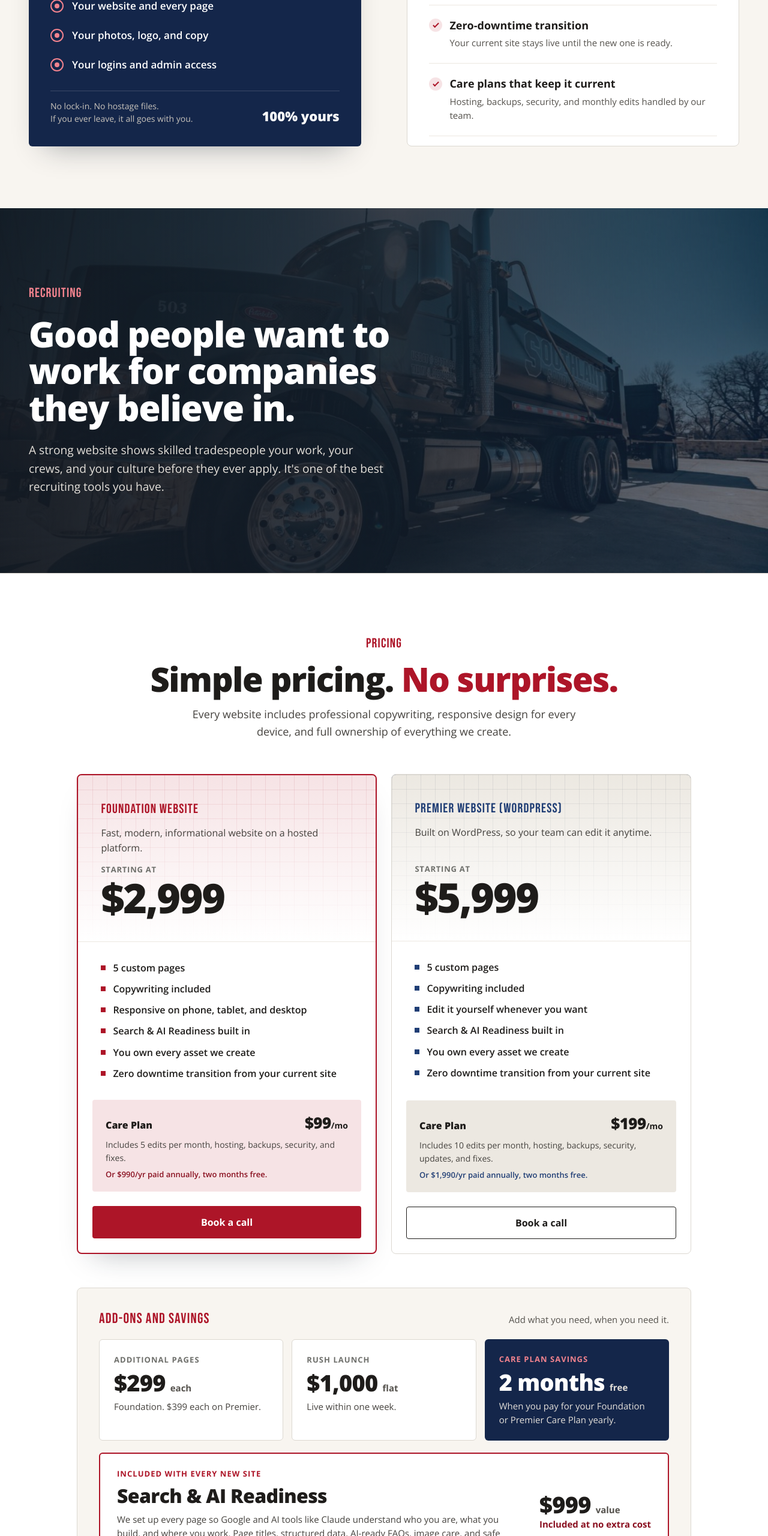
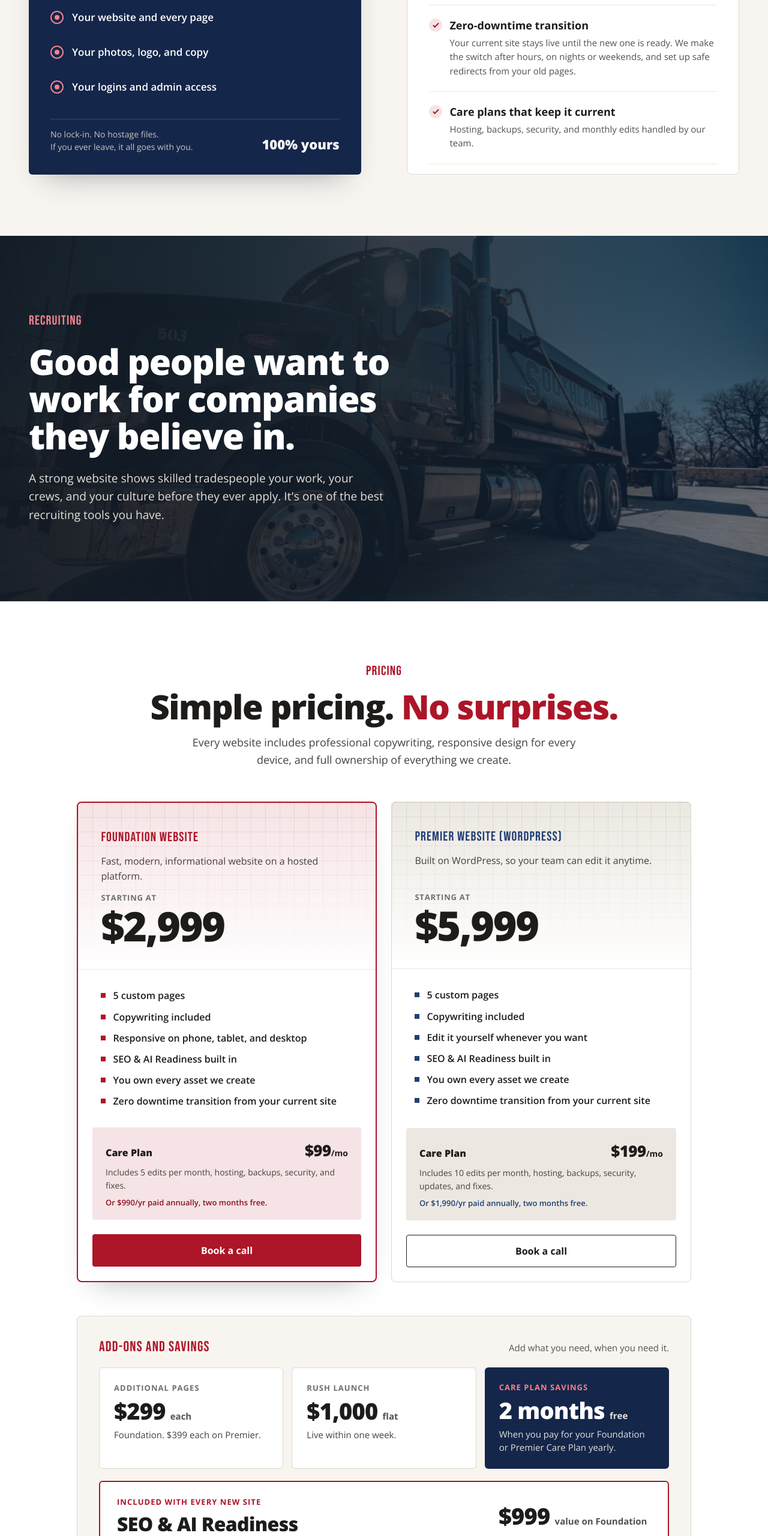
Before and after one commit to hard-hat-partners/usa-rem-site, a plain HTML site: page websites.html in a window 1280 px wide. Shown: the part 6560-9120 px from the top of the page at 60% size. Drawn offline with Linux system fonts and the light colour scheme; no server answers.

Commit message:
Websites: SEO & AI Readiness rename, Premier $1,499 value, zero-downtime note
Rename Search & AI Readiness to SEO & AI Readiness on the Websites page,
the seven trade and location pages, and llms.txt. Value block shows $999
on Foundation and $1,499 on Premier. Zero-downtime transition explains
after-hours switch and safe redirects.

Co-Authored-By: Claude Opus 5.5 <noreply@anthropic.com>
Claude-Session: https://claude.ai/code/session_014xcAnPEWXXVqtQwxM635AM

```diff
--- a/websites.html
+++ b/websites.html
@@ -413,7 +413,7 @@ a:hover{color:var(--brand-deep);text-decoration:underline}
 
       <li style="display:flex;flex-direction:column;gap:6px;padding:22px 0;border-bottom:1px solid var(--concrete-light);flex:1;justify-content:center">
         <span style="display:flex;gap:12px;align-items:center;font-weight:700;font-size:18px;line-height:1.3"><span aria-hidden="true" style="width:22px;height:22px;flex:none;border-radius:50%;background:var(--brand-tint);display:grid;place-items:center"><span style="width:5px;height:10px;border:solid var(--brand);border-width:0 2px 2px 0;transform:translateY(-1px) rotate(45deg)"></span></span>Zero-downtime transition</span>
-        <span style="font-size:15px;line-height:1.55;color:#55524D;padding-left:34px">Your current site stays live until the new one is ready.</span>
+        <span style="font-size:15px;line-height:1.55;color:#55524D;padding-left:34px">Your current site stays live until the new one is ready. We make the switch after hours, on nights or weekends, and set up safe redirects from your old pages.</span>
       </li>
 
       <li style="display:flex;flex-direction:column;gap:6px;padding:22px 0;border-bottom:1px solid var(--concrete-light);flex:1;justify-content:center">
@@ -471,7 +471,7 @@ a:hover{color:var(--brand-deep);text-decoration:underline}
 
             <li style="display:flex;gap:12px;align-items:baseline;font-size:16px;font-weight:600;line-height:1.45"><span style="width:8px;height:8px;background:var(--brand);flex:none;transform:translateY(-2px)"></span>Responsive on phone, tablet, and desktop</li>
 
-            <li style="display:flex;gap:12px;align-items:baseline;font-size:16px;font-weight:600;line-height:1.45"><span style="width:8px;height:8px;background:var(--brand);flex:none;transform:translateY(-2px)"></span>Search &amp; AI Readiness built in</li>
+            <li style="display:flex;gap:12px;align-items:baseline;font-size:16px;font-weight:600;line-height:1.45"><span style="width:8px;height:8px;background:var(--brand);flex:none;transform:translateY(-2px)"></span>SEO &amp; AI Readiness built in</li>
 
             <li style="display:flex;gap:12px;align-items:baseline;font-size:16px;font-weight:600;line-height:1.45"><span style="width:8px;height:8px;background:var(--brand);flex:none;transform:translateY(-2px)"></span>You own every asset we create</li>
 
@@ -510,7 +510,7 @@ a:hover{color:var(--brand-deep);text-decoration:underline}
 
             <li style="display:flex;gap:12px;align-items:baseline;font-size:16px;font-weight:600;line-height:1.45"><span style="width:8px;height:8px;background:var(--navy);flex:none;transform:translateY(-2px)"></span>Edit it yourself whenever you want</li>
 
-            <li style="display:flex;gap:12px;align-items:baseline;font-size:16px;font-weight:600;line-height:1.45"><span style="width:8px;height:8px;background:var(--navy);flex:none;transform:translateY(-2px)"></span>Search &amp; AI Readiness built in</li>
+            <li style="display:flex;gap:12px;align-items:baseline;font-size:16px;font-weight:600;line-height:1.45"><span style="width:8px;height:8px;background:var(--navy);flex:none;transform:translateY(-2px)"></span>SEO &amp; AI Readiness built in</li>
 
             <li style="display:flex;gap:12px;align-items:baseline;font-size:16px;font-weight:600;line-height:1.45"><span style="width:8px;height:8px;background:var(--navy);flex:none;transform:translateY(-2px)"></span>You own every asset we create</li>
 
@@ -556,11 +556,12 @@ a:hover{color:var(--brand-deep);text-decoration:underline}
       <div style="background:#fff;border:2px solid var(--brand);border-radius:6px;padding:24px 28px;display:flex;flex-wrap:wrap;align-items:center;justify-content:space-between;gap:16px 32px">
         <div style="display:flex;flex-direction:column;gap:10px;flex:1 1 420px">
           <span style="font-size:13px;font-weight:700;letter-spacing:.08em;text-transform:uppercase;color:var(--brand)">Included with every new site</span>
-          <span style="font-family:var(--f-head);font-weight:800;font-size:clamp(26px,2.6vw,32px);line-height:1.1;letter-spacing:-.02em">Search &amp; AI Readiness</span>
+          <span style="font-family:var(--f-head);font-weight:800;font-size:clamp(26px,2.6vw,32px);line-height:1.1;letter-spacing:-.02em">SEO &amp; AI Readiness</span>
           <span style="font-size:15px;line-height:1.55;color:#45423E">We set up every page so Google and AI tools like Claude understand who you are, what you build, and where you work. Page titles, structured data, AI-ready FAQs, image care, and safe redirects from your old site, all done before launch.</span>
         </div>
-        <div style="display:flex;flex-direction:column;gap:4px">
-          <div style="display:flex;align-items:baseline;gap:8px;flex-wrap:wrap"><span style="font-family:var(--f-head);font-weight:800;font-size:clamp(30px,3vw,38px);line-height:1;letter-spacing:-.02em">$999</span><span style="font-size:15px;font-weight:700;color:#55524D">value</span></div>
+        <div style="display:flex;flex-direction:column;gap:10px">
+          <div style="display:flex;align-items:baseline;gap:8px;flex-wrap:wrap"><span style="font-family:var(--f-head);font-weight:800;font-size:clamp(30px,3vw,38px);line-height:1;letter-spacing:-.02em">$999</span><span style="font-size:15px;font-weight:700;color:#55524D">value on Foundation</span></div>
+          <div style="display:flex;align-items:baseline;gap:8px;flex-wrap:wrap"><span style="font-family:var(--f-head);font-weight:800;font-size:clamp(30px,3vw,38px);line-height:1;letter-spacing:-.02em">$1,499</span><span style="font-size:15px;font-weight:700;color:#55524D">value on Premier</span></div>
           <span style="font-size:15px;font-weight:700;color:var(--brand-deep)">Included at no extra cost</span>
         </div>
       </div>
@@ -645,7 +646,7 @@ const TYPE = {
 };
 const PAGES = { Home:'index.html', Websites:'websites.html', Systems:'systems.html', About:'about.html', Contact:'contact.html' };
 const FEAT = ['5 custom pages','Copywriting included'];
-const TAIL = ['Search & AI Readiness built in','You own every asset we create','Zero downtime transition from your current site'];
+const TAIL = ['SEO & AI Readiness built in','You own every asset we create','Zero downtime transition from your current site'];
 const SITE_MEDIA = {
   'ramparttx.com': { name:'Rampart General Contractors', vid:'assets/rampart-hero.mp4', poster:'assets/rampart-poster.jpg' },
   'southlandcompany.net': { name:'Southland Stucco and Masonry', vid:'assets/southland-hero.mp4', poster:'assets/southland-poster.jpg' },
@@ -738,7 +739,7 @@ class Component extends DCLogic {
         { title:'Professional copywriting', body:'We learn your history, your people, and the legacy you carry forward, then write every page.' },
         { title:'Responsive on every device', body:'Designed on desktop, then tuned for phones and tablets, so it looks right in the office and on the jobsite.' },
         { title:'Full ownership', body:'Every page, photo, and file we create belongs to you.' },
-        { title:'Zero-downtime transition', body:'Your current site stays live until the new one is ready.' },
+        { title:'Zero-downtime transition', body:'Your current site stays live until the new one is ready. We make the switch after hours, on nights or weekends, and set up safe redirects from your old pages.' },
         { title:'Care plans that keep it current', body:'Hosting, backups, security, and monthly edits handled by our team.' }
       ],
       foundationFeatures: [...FEAT, 'Responsive on phone, tablet, and desktop', ...TAIL],
```
Also changed, not shown: austin-san-antonio.html (+1 -1 lines), colorado.html (+1 -1 lines), dallas-fort-worth.html (+1 -1 lines), engineers.html (+1 -1 lines), general-contractors.html (+1 -1 lines), houston.html (+1 -1 lines), specialty-contractors.html (+1 -1 lines), llms.txt.
